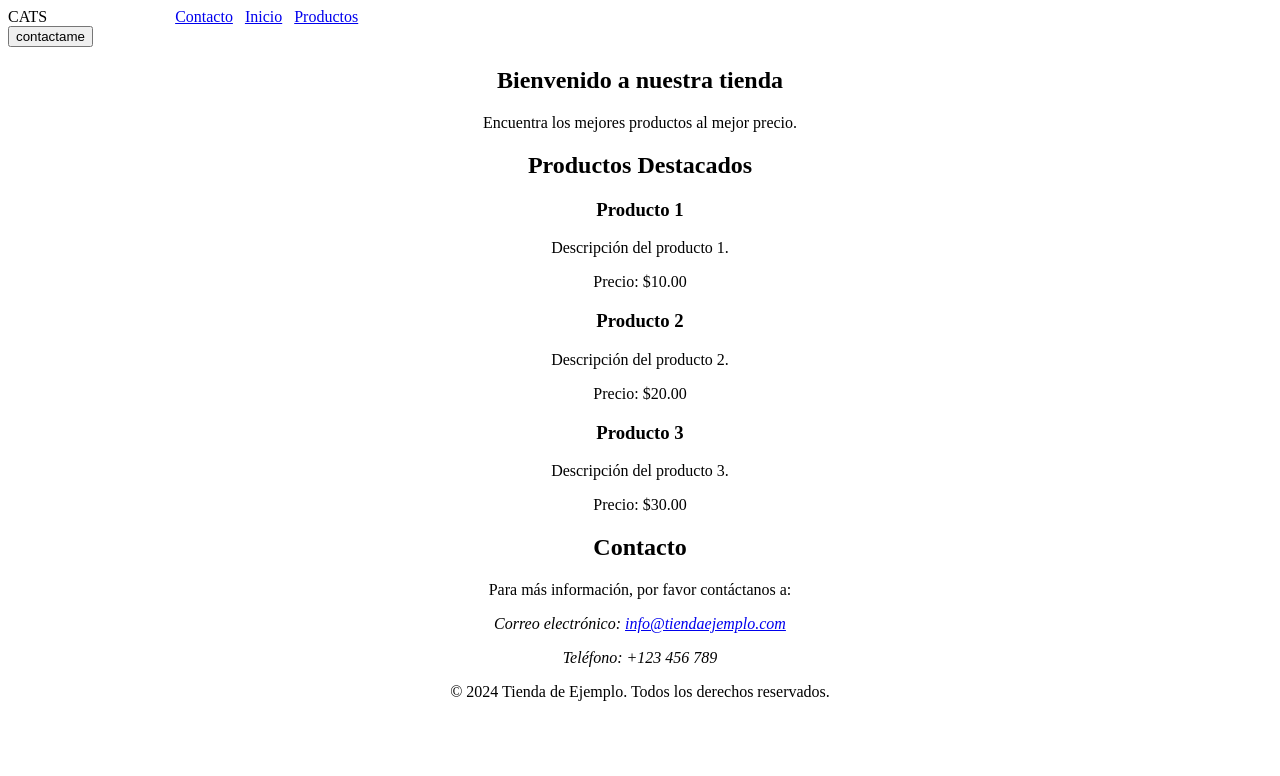
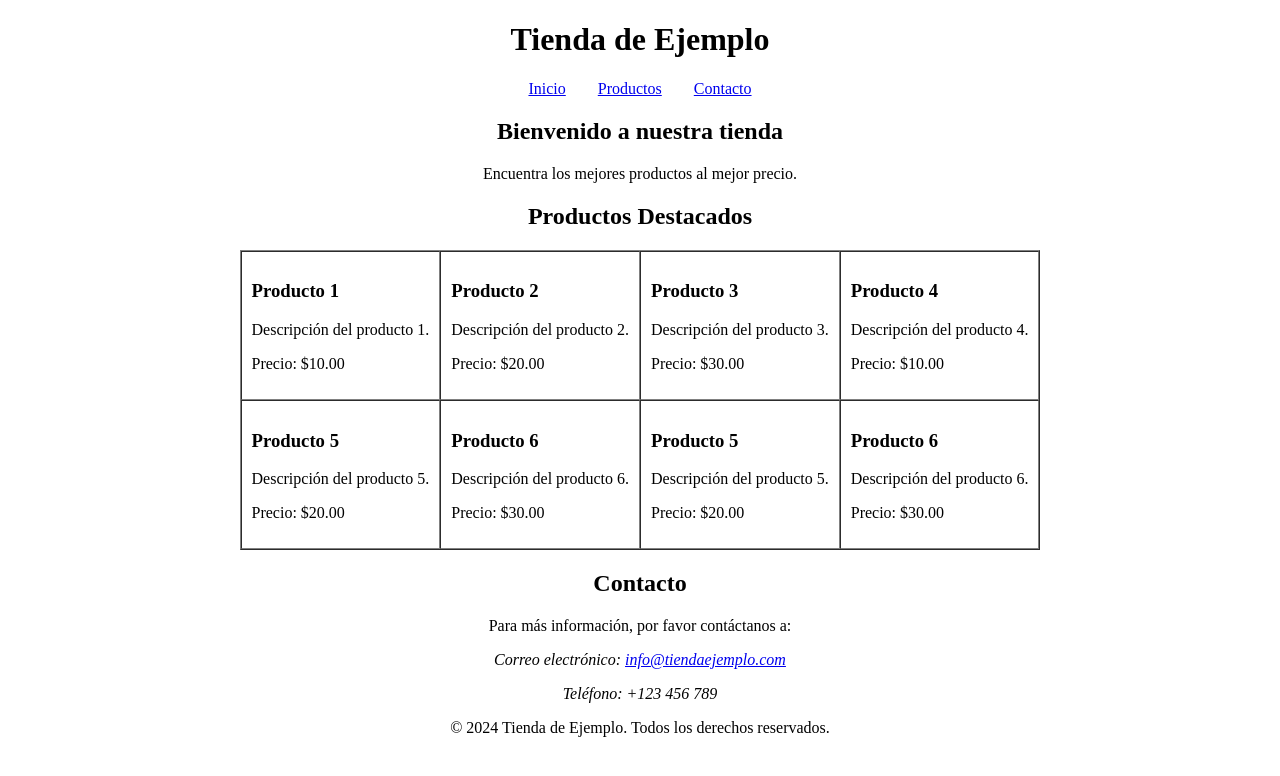
Before and after one commit to Eduardo6446/IS_act1, a plain HTML site: page html/tienda/tienda.html in a window 1280 px wide. Drawn offline with Linux system fonts and the light colour scheme.

Commit message:
Add files via upload

```diff
--- a/html/tienda/tienda.html
+++ b/html/tienda/tienda.html
@@ -1,4 +1,3 @@
-
 <!DOCTYPE html>
 <html lang="es">
 <head>
@@ -7,24 +6,18 @@
     <title>Tienda de Ejemplo</title>
 </head>
 <body>
+    <center>
+        <header>
+            <h1>Tienda de Ejemplo</h1>
+            <nav>
+                <a href="#home">Inicio</a>
+                &nbsp;&nbsp;&nbsp;&nbsp;&nbsp;&nbsp;
+                <a href="#products">Productos</a>
+                &nbsp;&nbsp;&nbsp;&nbsp;&nbsp;&nbsp;
+                <a href="#contact">Contacto</a>
+            </nav>
+        </header>
 
-        <header>
-            <nav >
-                <a>CATS</a>
-                &nbsp;&nbsp;&nbsp;&nbsp;&nbsp;&nbsp;&nbsp;&nbsp;&nbsp;&nbsp;&nbsp;&nbsp;&nbsp;&nbsp;&nbsp;&nbsp;&nbsp;&nbsp;&nbsp;&nbsp;&nbsp;&nbsp;&nbsp;&nbsp;&nbsp;&nbsp;&nbsp;&nbsp;&nbsp;&nbsp;
-                <a href="#contact">Contacto</a>
-                &nbsp;
-                <a href="#home">Inicio</a>
-                &nbsp;
-                <a href="#products">Productos</a>
-            </nav>
-            <div>
-                <button>
-                    contactame
-                </button>
-            </div>
-        </header>
-        <center>
         <section id="home">
             <h2>Bienvenido a nuestra tienda</h2>
             <p>Encuentra los mejores productos al mejor precio.</p>
@@ -32,21 +25,53 @@
 
         <section id="products">
             <h2>Productos Destacados</h2>
-            <article>
+            <table border="1" cellpadding="10" cellspacing="0">
+                <tr>
+                    <td>
                         <h3>Producto 1</h3>
                         <p>Descripción del producto 1.</p>
                         <p>Precio: $10.00</p>
-            </article>
-            <article>
+                    </td>
+                    <td>
                         <h3>Producto 2</h3>
                         <p>Descripción del producto 2.</p>
                         <p>Precio: $20.00</p>
-            </article>
-            <article>
+                    </td>
+                    <td>
                         <h3>Producto 3</h3>
                         <p>Descripción del producto 3.</p>
                         <p>Precio: $30.00</p>
-            </article>
+                    </td>
+                    <td>
+                        <h3>Producto 4</h3>
+                        <p>Descripción del producto 4.</p>
+                        <p>Precio: $10.00</p>
+                    </td>
+                </tr>
+                <tr>
+
+                    <td>
+                        <h3>Producto 5</h3>
+                        <p>Descripción del producto 5.</p>
+                        <p>Precio: $20.00</p>
+                    </td>
+                    <td>
+                        <h3>Producto 6</h3>
+                        <p>Descripción del producto 6.</p>
+                        <p>Precio: $30.00</p>
+                    </td>
+                    <td>
+                        <h3>Producto 5</h3>
+                        <p>Descripción del producto 5.</p>
+                        <p>Precio: $20.00</p>
+                    </td>
+                    <td>
+                        <h3>Producto 6</h3>
+                        <p>Descripción del producto 6.</p>
+                        <p>Precio: $30.00</p>
+                    </td>
+                </tr>
+            </table>
         </section>
 
         <section id="contact">
```
Lines whose indentation alone changed are shown as unchanged.
